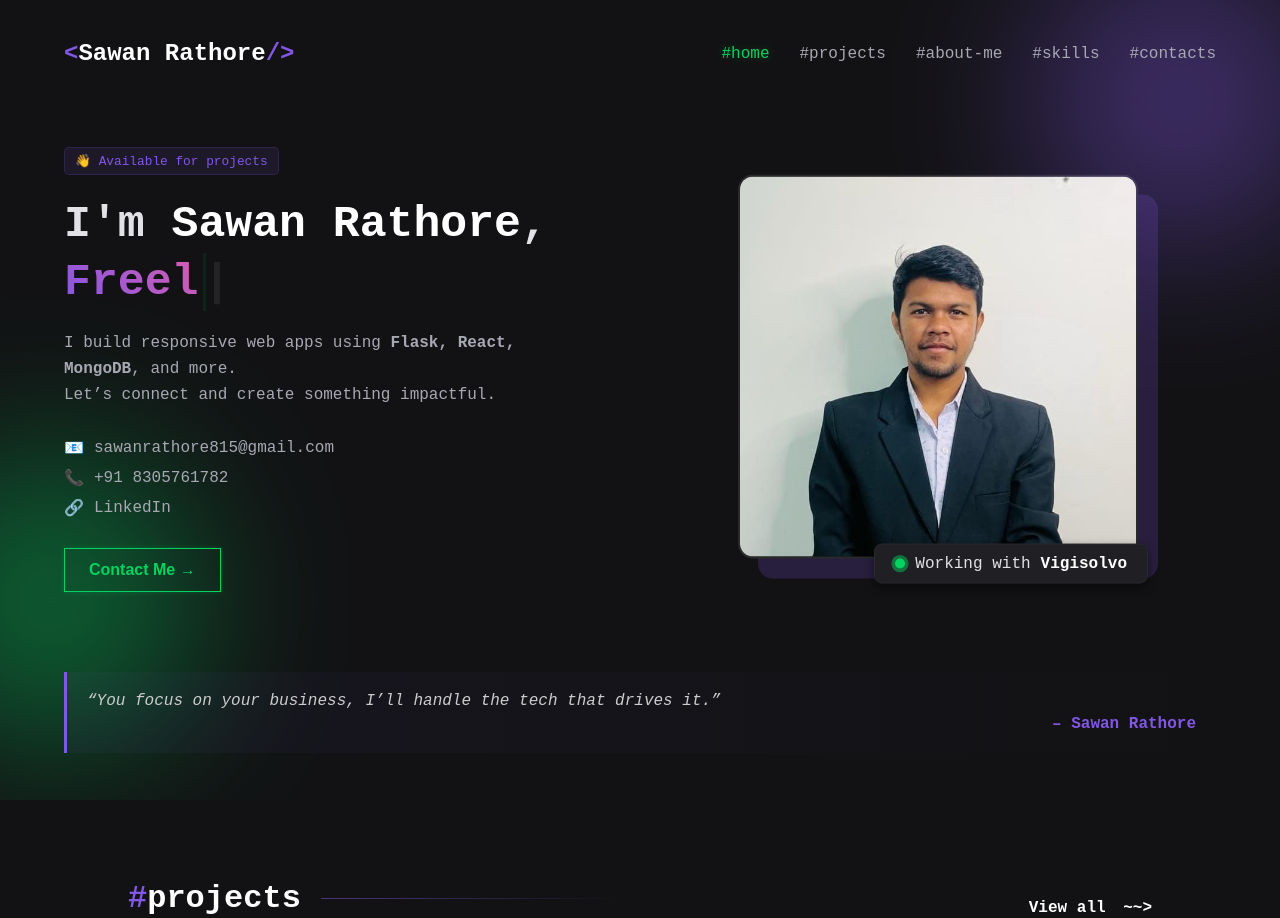
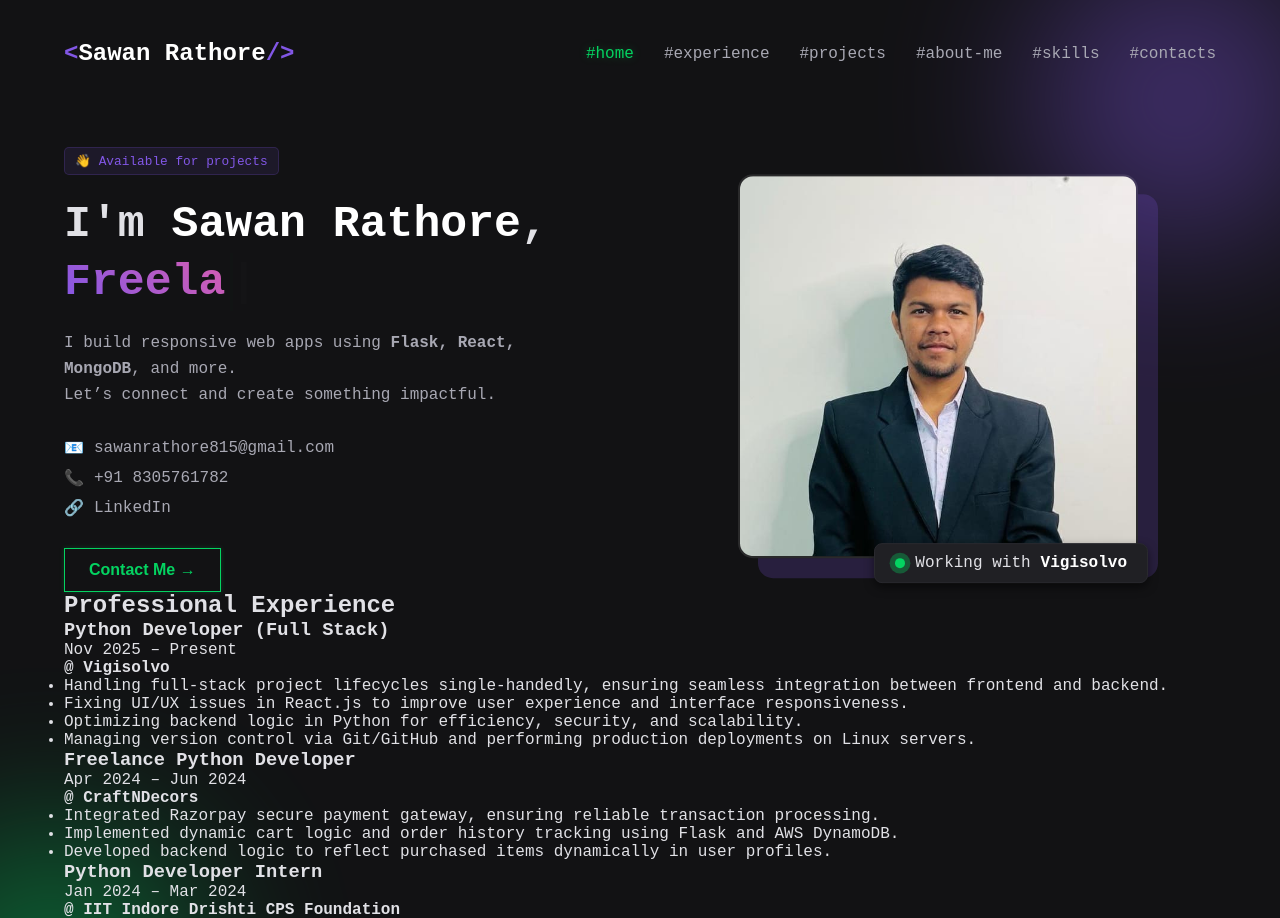
Before and after one commit to Sawan03/sawan, a React (Create React App) app: page / in a window 1280 px wide. Shown: the top 918 px of the page. Built offline with nearby package versions, Linux system fonts and the light colour scheme.

Commit message:
Update landingpage.js

```diff
--- a/src/components/landingpage.js
+++ b/src/components/landingpage.js
@@ -1,5 +1,7 @@
 import React, { useState, useEffect } from 'react';
 import '../styles/LandingPage.css';
+// You will need to import icons or use simple emojis as placeholders if you don't have an icon library installed
+// import { FaBriefcase, FaCalendarAlt } from 'react-icons/fa';
 
 const LandingPage = () => {
   const [isOpen, setIsOpen] = useState(false);
@@ -10,12 +12,50 @@ const LandingPage = () => {
   const [loopNum, setLoopNum] = useState(0);
   const [typingSpeed, setTypingSpeed] = useState(150);
 
-  // You can add more roles here
   const roles = [
     "Full Stack Python Developer",
     "Freelancer",
     "Django & React Enthusiast",
     "Tech Content Creator"
+  ];
+
+  // --- Experience Data ---
+  const experiences = [
+    {
+      id: 1,
+      role: "Python Developer (Full Stack)",
+      company: "Vigisolvo",
+      date: "Nov 2025 – Present",
+      description: [
+        "Handling full-stack project lifecycles single-handedly, ensuring seamless integration between frontend and backend.",
+        "Fixing UI/UX issues in React.js to improve user experience and interface responsiveness.",
+        "Optimizing backend logic in Python for efficiency, security, and scalability.",
+        "Managing version control via Git/GitHub and performing production deployments on Linux servers."
+      ]
+    },
+    {
+      id: 2,
+      role: "Freelance Python Developer",
+      company: "CraftNDecors",
+      date: "Apr 2024 – Jun 2024",
+      description: [
+        "Integrated Razorpay secure payment gateway, ensuring reliable transaction processing.",
+        "Implemented dynamic cart logic and order history tracking using Flask and AWS DynamoDB.",
+        "Developed backend logic to reflect purchased items dynamically in user profiles."
+      ]
+    },
+    {
+      id: 3,
+      role: "Python Developer Intern",
+      company: "IIT Indore Drishti CPS Foundation",
+      date: "Jan 2024 – Mar 2024",
+      description: [
+        "Developed optimized RESTful APIs using Flask and SQLite for real-time transaction updates.",
+        "Integrated payment webhooks for automated status tracking.",
+        " improved backend performance by 20% through algorithm optimization and code refactoring.",
+        "Collaborated with the frontend team to ensure consistent API responses."
+      ]
+    }
   ];
 
   useEffect(() => {
@@ -31,7 +71,7 @@ const LandingPage = () => {
       setTypingSpeed(isDeleting ? 50 : 100);
 
       if (!isDeleting && text === fullText) {
-        setTimeout(() => setIsDeleting(true), 1500); // Pause before deleting
+        setTimeout(() => setIsDeleting(true), 1500);
       } else if (isDeleting && text === '') {
         setIsDeleting(false);
         setLoopNum(loopNum + 1);
@@ -66,6 +106,7 @@ const LandingPage = () => {
 
         <ul className={`nav-links ${isOpen ? 'nav-active' : ''}`}>
           <li><a href="#home" className="active" onClick={() => setIsOpen(false)}>#home</a></li>
+          <li><a href="#experience" onClick={() => setIsOpen(false)}>#experience</a></li>
           <li><a href="#projects" onClick={() => setIsOpen(false)}>#projects</a></li>
           <li><a href="#about-me" onClick={() => setIsOpen(false)}>#about-me</a></li>
           <li><a href="#skills" onClick={() => setIsOpen(false)}>#skills</a></li>
@@ -76,7 +117,6 @@ const LandingPage = () => {
       {/* Hero Section */}
       <div className="hero-section">
         <div className="hero-text">
-          {/* Animated Badge */}
           <div className="badge">👋 Available for projects</div>
 
           <h1>
@@ -117,6 +157,27 @@ const LandingPage = () => {
         </div>
       </div>
 
+      {/* Experience Section */}
+      <div className="experience-section" id="experience">
+        <h2 className="section-title">Professional Experience</h2>
+        <div className="experience-container">
+          {experiences.map((exp) => (
+            <div key={exp.id} className="experience-card">
+              <div className="exp-header">
+                <h3 className="exp-role">{exp.role}</h3>
+                <span className="exp-date">{exp.date}</span>
+              </div>
+              <h4 className="exp-company">@ {exp.company}</h4>
+              <ul className="exp-details">
+                {exp.description.map((item, index) => (
+                  <li key={index}>{item}</li>
+                ))}
+              </ul>
+            </div>
+          ))}
+        </div>
+      </div>
+
       {/* Quote */}
       <div className="quote-box">
         <p className="quote">“You focus on your business, I’ll handle the tech that drives it.”</p>
```
